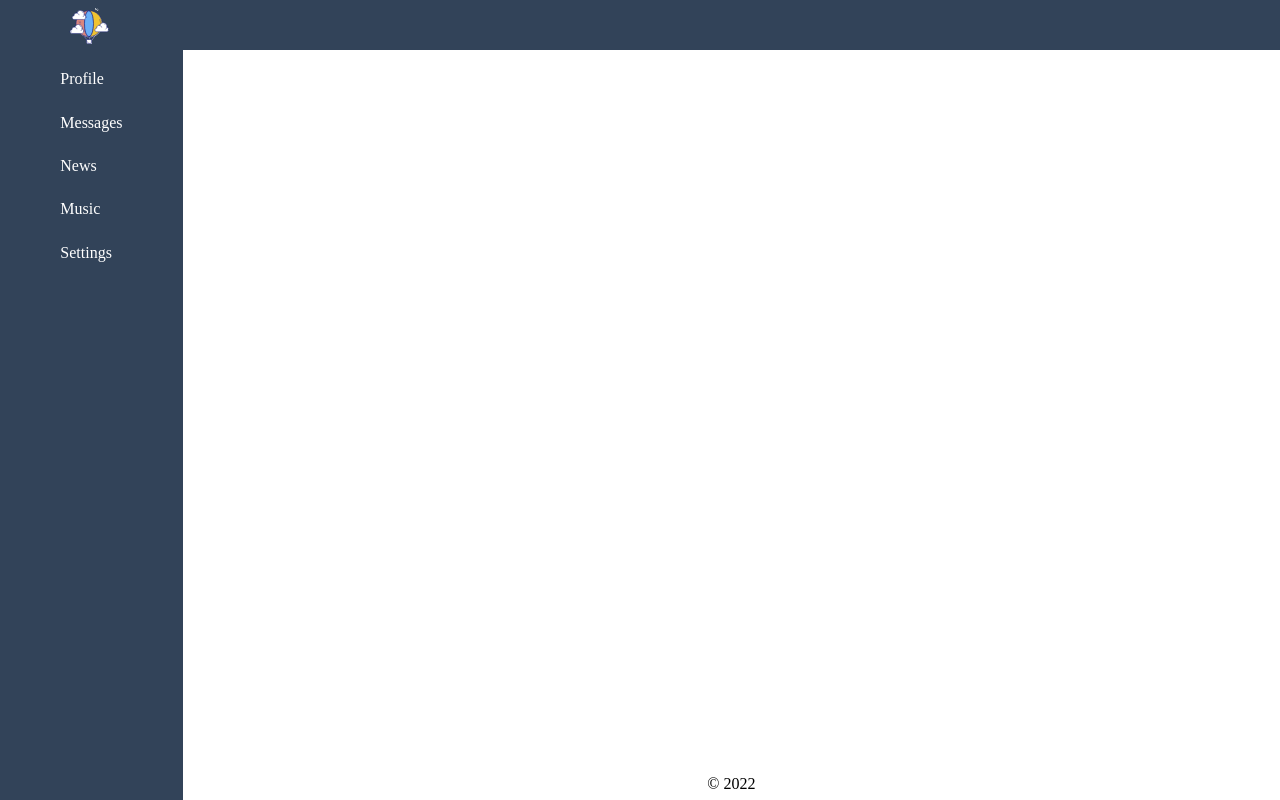
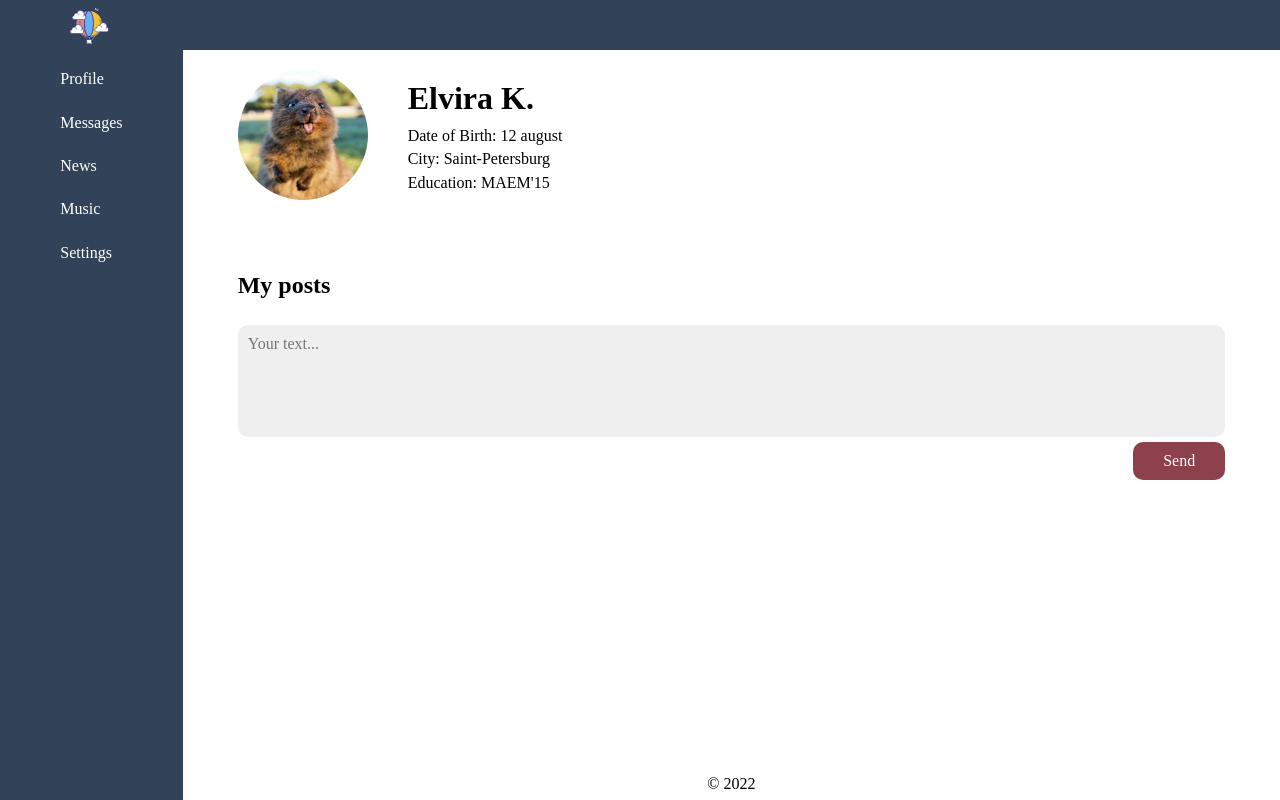
Before and after one commit to Elvira-del/social-network, a React (Create React App) app: page / in a window 1280 px wide. Built offline with nearby package versions, Linux system fonts and the light colour scheme.

Commit message:
feat: add index route for App

```diff
--- a/src/App.js
+++ b/src/App.js
@@ -15,6 +15,7 @@ function App() {
 
         <main className="page">
           <Routes>
+            <Route index element={<Profile />} />
             <Route path="/profile" element={<Profile />} />
             <Route path="/dialogs/*" element={<Dialogs />} />
           </Routes>
```
